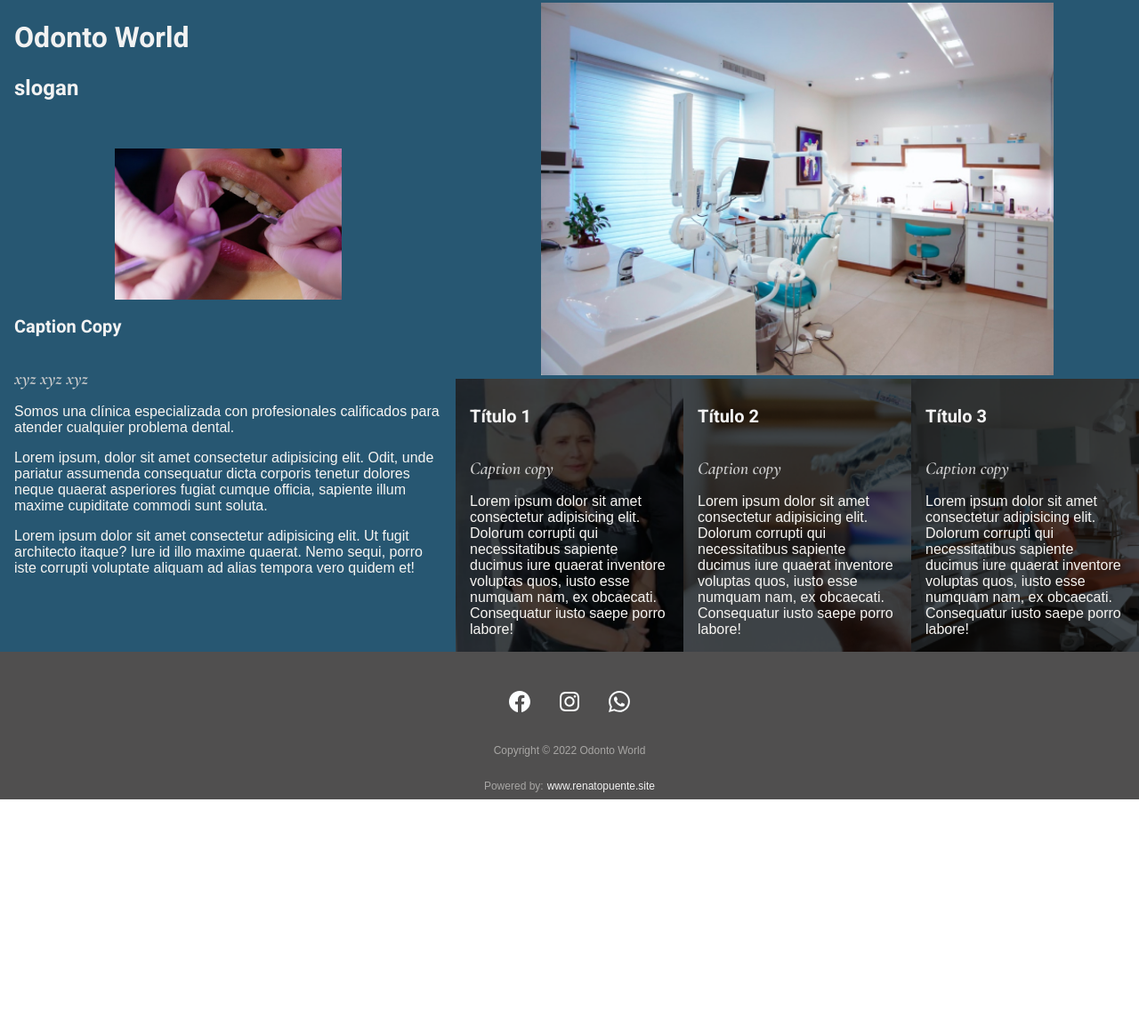
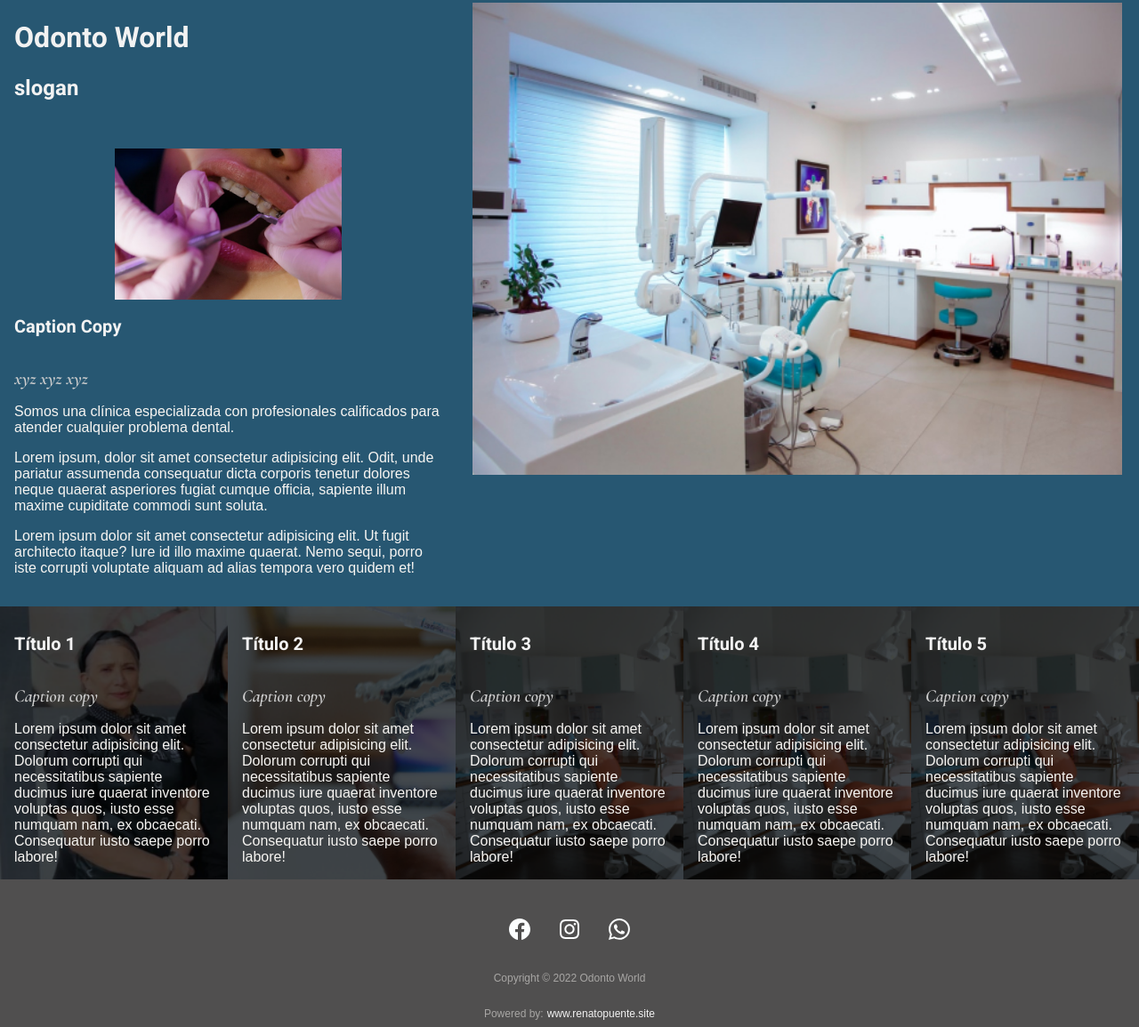
Before and after one commit to renatopuente/Odonto-World, a plain HTML site: page index.html in a window 1280 px wide. Shown: the part 98-1253 px from the top of the page at 89% size. Before the commit the page ends 997 px from the top, so only its background shows below. Drawn offline with nearby package versions, Linux system fonts and the light colour scheme; a web font is replaced by a local one.

Commit message:
rows and columns
rows and columns

```diff
--- a/estilos.css
+++ b/estilos.css
@@ -59,11 +59,11 @@ p{
     display: grid;
     height: 100vh;
     grid-template-columns: 1fr 1fr 1fr 1fr 1fr;
-    grid-template-rows: 0.32fr 0.86fr 0.8fr 0.2fr;
+    grid-template-rows: 1fr 1fr 1fr 1fr;
     grid-template-areas:
         "aside nav nav nav nav"
         "sidebar sidebar main main main"
-        "sidebar sidebar cont1 cont2 cont3"
+        "cont1 cont2 cont3 cont4 cont5"
         "footer footer footer footer footer";
 }
 
@@ -116,7 +116,7 @@ main{
 /*-----BANNER SLIDER-----*/
 
 .slider{
-    width: 75%;
+    width: 95%;
     margin: auto;
     overflow: hidden;
 }
@@ -183,6 +183,26 @@ main{
     border-radius:var(--main-radius);
     padding-top:var(--main-padding);
 }
+
+#cont4{
+    background-image: url(https://github.com/renatopuente/Odonto-World/blob/main/img3.png?raw=true);
+    background-repeat:no-repeat;
+    background-size: cover;
+    grid-area: cont4;
+    border-radius:var(--main-radius);
+    padding-top:var(--main-padding);
+}
+
+#cont5{
+    background-image: url(https://github.com/renatopuente/Odonto-World/blob/main/img3.png?raw=true);
+    background-repeat:no-repeat;
+    background-size: cover;
+    grid-area: cont5;
+    border-radius:var(--main-radius);
+    padding-top:var(--main-padding);
+}
+
+
 
 /*-----FOOOTER----*/
 
--- a/index.html
+++ b/index.html
@@ -61,6 +61,16 @@
             <h4>Caption copy</h4>
             <p>Lorem ipsum dolor sit amet consectetur adipisicing elit. Dolorum corrupti qui necessitatibus sapiente ducimus iure quaerat inventore voluptas quos, iusto esse numquam nam, ex obcaecati. Consequatur iusto saepe porro labore!</p>
         </div>
+        <div id="cont4">
+            <h3>Título 4</h3>
+            <h4>Caption copy</h4>
+            <p>Lorem ipsum dolor sit amet consectetur adipisicing elit. Dolorum corrupti qui necessitatibus sapiente ducimus iure quaerat inventore voluptas quos, iusto esse numquam nam, ex obcaecati. Consequatur iusto saepe porro labore!</p>
+        </div>
+        <div id="cont5">
+            <h3>Título 5</h3>
+            <h4>Caption copy</h4>
+            <p>Lorem ipsum dolor sit amet consectetur adipisicing elit. Dolorum corrupti qui necessitatibus sapiente ducimus iure quaerat inventore voluptas quos, iusto esse numquam nam, ex obcaecati. Consequatur iusto saepe porro labore!</p>
+        </div>
         <footer>
             <ul>
                 <li><a href="https://www.facebook.com/OdontoWorldQuito"><img src="fb.svg" alt="fb"></a></li>
```
